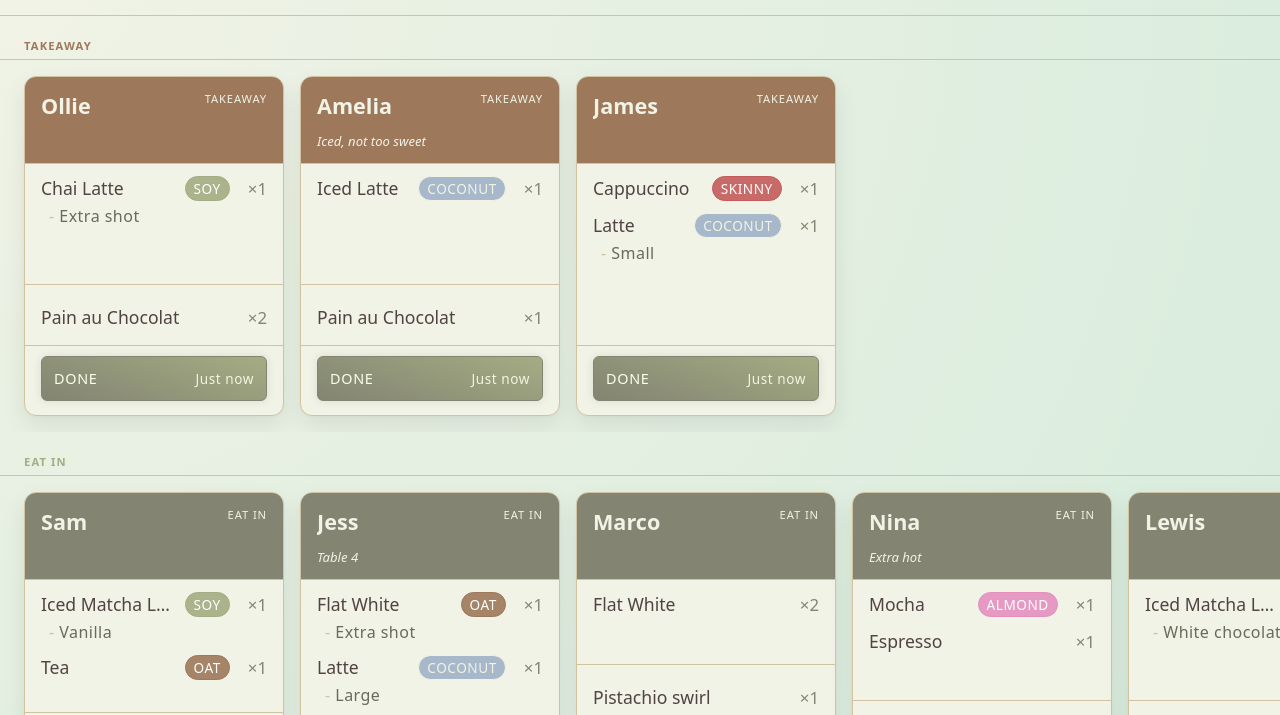
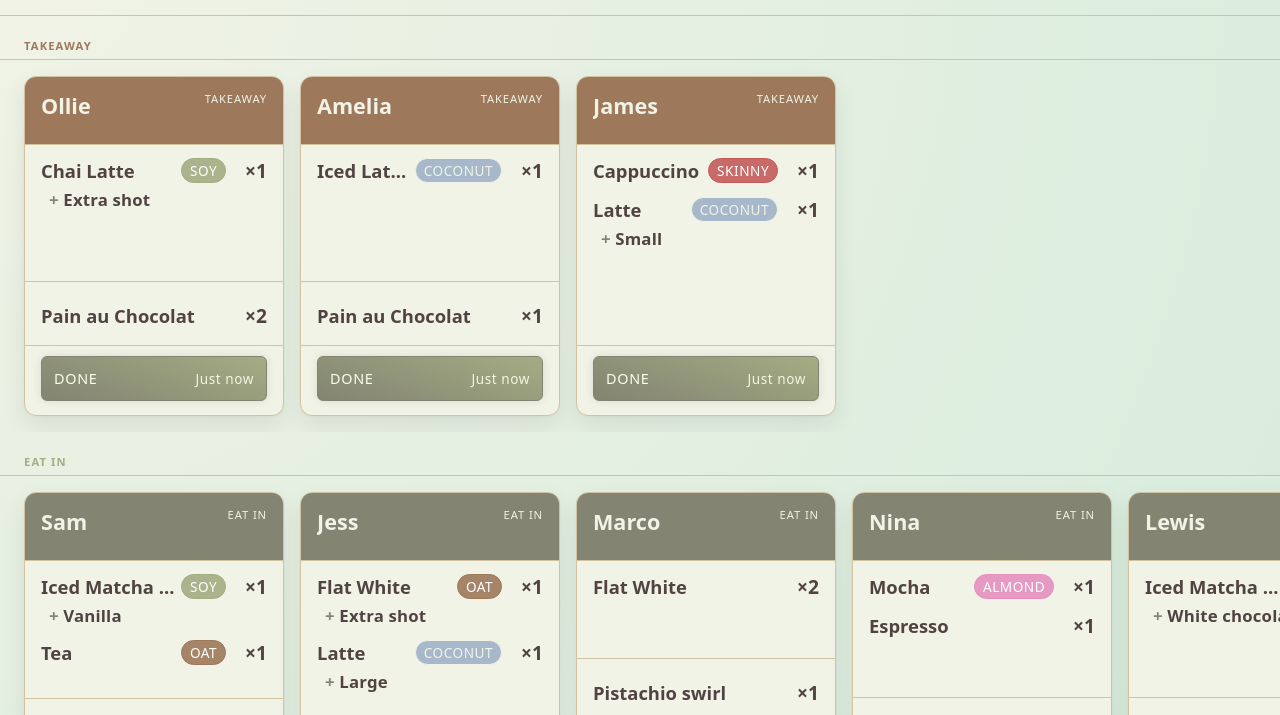
Before and after one commit to SeanIntegrator/cafe-orders, a website with bundled scripts: page public/index.html in a window 1280 px wide. Shown: the part 62-777 px from the top of the page. Built offline with nearby package versions, Linux system fonts and the light colour scheme; files whose address does not match are found by name; a web font is replaced by a local one.

Commit message:
expand isdrink category, embolden quantity numbers

```diff
--- a/public/css/card.css
+++ b/public/css/card.css
@@ -121,9 +121,9 @@
 }
 
 .item-name {
-  font-size: 1.1rem;
+  font-size: 1.15rem;
   color: var(--text);
-  font-weight: 500;
+  font-weight: 600;
   white-space: nowrap;
   overflow: hidden;
   text-overflow: ellipsis;
@@ -132,8 +132,9 @@
 }
 
 .item-qty {
-  font-size: 1.05rem;
-  color: var(--muted);
+  font-size: 1.2rem;
+  font-weight: 700;
+  color: var(--text);
   white-space: nowrap;
   text-align: right;
   min-width: 1.5em;
@@ -149,9 +150,10 @@
 }
 
 .mod {
-  font-size: 1rem;
-  color: #6a6a5a;
-  letter-spacing: 0.03em;
+  font-size: 1.05rem;
+  font-weight: 600;
+  color: var(--text);
+  letter-spacing: 0.01em;
   display: block;
   white-space: nowrap;
   overflow: hidden;
@@ -159,8 +161,8 @@
 }
 
 .mod::before {
-  content: '- ';
-  color: var(--border);
+  content: '+ ';
+  color: var(--muted);
 }
 
 .line-item.completed .item-name,
@@ -193,7 +195,6 @@
   font-size: 0.82rem;
   color: inherit;
   font-style: italic;
-  min-height: 1.6em;
 }
 
 .card-footer {
--- a/public/js/board.js
+++ b/public/js/board.js
@@ -36,7 +36,9 @@ export function renderCard(order) {
   card.id = `card-${order.id}`;
 
   const isEatIn = isEatInOrder(order);
-  const note = order.fulfillments?.[0]?.pickup_details?.note || order.note || '';
+  const rawNote = order.fulfillments?.[0]?.pickup_details?.note || order.note || '';
+  const noteMatch = rawNote.match(/\|\s*Note:\s*(.+)/i);
+  const note = noteMatch ? noteMatch[1].trim() : '';
   const customerName = getCustomerName(order);
 
   const items = order.line_items || [];
--- a/public/js/helpers.js
+++ b/public/js/helpers.js
@@ -44,6 +44,9 @@ export function isDrinkItem(item) {
   return [
     'coffee', 'latte', 'flat white', 'cappuccino', 'americano',
     'espresso', 'mocha', 'macchiato', 'tea', 'matcha', 'chai',
+    'long black', 'short black', 'cold brew', 'cortado', 'ristretto',
+    'filter', 'pour over', 'hot chocolate', 'hot choc', 'affogato',
+    'frappe', 'smoothie', 'juice', 'lemonade', 'milk shake', 'milkshake',
   ].some((word) => name.includes(word));
 }
 
```
